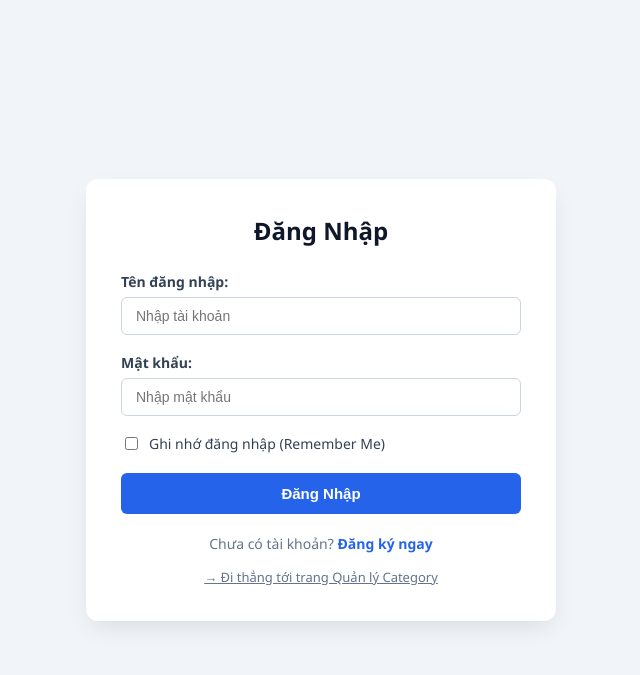
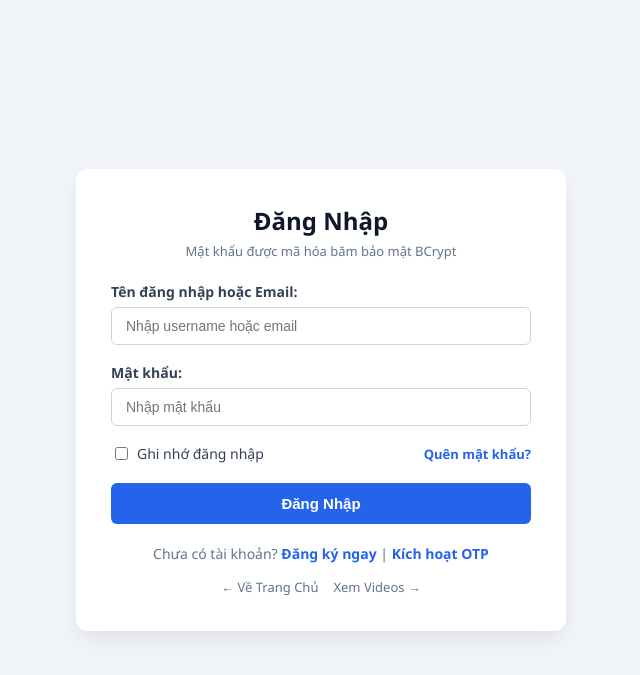
Before and after one commit to TBL251/JPA, a Java web app: page /login in a window 1280 px wide. Shown: the top 675 px of the page, without its empty margins (319-959 px from the left). Run offline with Tomcat 11, a stand-in JSP engine, Linux system fonts and the light colour scheme.

Commit message:
Thuc hien chuc nang dang nhap voi mat khau duoc ma hoa (hash password) va dang xuat

```diff
--- a/src/main/webapp/views/login.jsp
+++ b/src/main/webapp/views/login.jsp
@@ -5,53 +5,68 @@
 <head>
     <meta charset="UTF-8">
     <meta name="viewport" content="width=device-width, initial-scale=1.0">
-    <title>Đăng Nhập - Hệ Thống JPA MVC</title>
+    <title>Đăng Nhập - Hệ Thống HCMUTE JPA</title>
     <style>
         body { font-family: 'Segoe UI', Arial, sans-serif; background: #f1f5f9; display: flex; justify-content: center; align-items: center; min-height: 100vh; margin: 0; }
-        .card { background: #fff; padding: 35px; border-radius: 12px; box-shadow: 0 10px 25px -5px rgba(0,0,0,0.1); width: 100%; max-width: 400px; }
-        h2 { margin-top: 0; text-align: center; color: #0f172a; margin-bottom: 25px; }
+        .card { background: #fff; padding: 35px; border-radius: 12px; box-shadow: 0 10px 25px -5px rgba(0,0,0,0.1); width: 100%; max-width: 420px; }
+        h2 { margin-top: 0; text-align: center; color: #0f172a; margin-bottom: 20px; }
+        .subtitle { text-align: center; color: #64748b; font-size: 13px; margin-top: -15px; margin-bottom: 22px; }
         .form-group { margin-bottom: 18px; }
         label { display: block; margin-bottom: 6px; font-weight: 600; font-size: 14px; color: #334155; }
         input[type="text"], input[type="password"] { width: 100%; box-sizing: border-box; padding: 10px 14px; border: 1px solid #cbd5e1; border-radius: 6px; font-size: 14px; }
-        .remember-group { display: flex; align-items: center; gap: 8px; font-size: 14px; color: #475569; margin-bottom: 20px; }
+        .row-options { display: flex; justify-content: space-between; align-items: center; font-size: 13px; margin-bottom: 20px; }
+        .remember-group { display: flex; align-items: center; gap: 6px; color: #475569; }
+        .forgot-link { color: #2563eb; text-decoration: none; font-weight: 600; }
+        .forgot-link:hover { text-decoration: underline; }
         .btn-submit { width: 100%; padding: 12px; background: #2563eb; color: #fff; border: none; border-radius: 6px; font-weight: 600; font-size: 15px; cursor: pointer; }
         .btn-submit:hover { background: #1d4ed8; }
         .alert { background: #fee2e2; border-left: 4px solid #ef4444; color: #991b1b; padding: 10px 14px; border-radius: 4px; margin-bottom: 16px; font-size: 14px; }
         .success { background: #dcfce7; border-left: 4px solid #22c55e; color: #166534; padding: 10px 14px; border-radius: 4px; margin-bottom: 16px; font-size: 14px; }
         .footer-links { text-align: center; margin-top: 20px; font-size: 14px; color: #64748b; }
         .footer-links a { color: #2563eb; text-decoration: none; font-weight: 600; }
-        .direct-link { text-align: center; margin-top: 15px; font-size: 13px; }
+        .direct-link { text-align: center; margin-top: 15px; font-size: 13px; display: flex; justify-content: center; gap: 15px; }
+        .direct-link a { color: #64748b; text-decoration: none; }
+        .direct-link a:hover { color: #2563eb; }
     </style>
 </head>
 <body>
     <div class="card">
         <h2>Đăng Nhập</h2>
+        <div class="subtitle">Mật khẩu được mã hóa băm bảo mật BCrypt</div>
+
         <c:if test="${not empty alert}">
             <div class="alert">${alert}</div>
         </c:if>
         <c:if test="${not empty message}">
             <div class="success">${message}</div>
         </c:if>
+
         <form action="<c:url value="/login"/>" method="post">
             <div class="form-group">
-                <label for="username">Tên đăng nhập:</label>
-                <input type="text" id="username" name="username" placeholder="Nhập tài khoản" required>
+                <label for="username">Tên đăng nhập hoặc Email:</label>
+                <input type="text" id="username" name="username" placeholder="Nhập username hoặc email" required>
             </div>
             <div class="form-group">
                 <label for="password">Mật khẩu:</label>
                 <input type="password" id="password" name="password" placeholder="Nhập mật khẩu" required>
             </div>
-            <div class="remember-group">
-                <input type="checkbox" id="remember" name="remember">
-                <label for="remember" style="margin-bottom:0; font-weight:normal; cursor:pointer;">Ghi nhớ đăng nhập (Remember Me)</label>
+            <div class="row-options">
+                <div class="remember-group">
+                    <input type="checkbox" id="remember" name="remember">
+                    <label for="remember" style="margin-bottom:0; font-weight:normal; cursor:pointer;">Ghi nhớ đăng nhập</label>
+                </div>
+                <a href="<c:url value="/forgot-password"/>" class="forgot-link">Quên mật khẩu?</a>
             </div>
             <button type="submit" class="btn-submit">Đăng Nhập</button>
         </form>
+
         <div class="footer-links">
-            Chưa có tài khoản? <a href="<c:url value="/register"/>">Đăng ký ngay</a>
+            Chưa có tài khoản? <a href="<c:url value="/register"/>">Đăng ký ngay</a> |
+            <a href="<c:url value="/verify-otp"/>">Kích hoạt OTP</a>
         </div>
         <div class="direct-link">
-            <a href="<c:url value="/admin/categories"/>" style="color: #64748b;">&rarr; Đi thẳng tới trang Quản lý Category</a>
+            <a href="<c:url value="/home"/>">&larr; Về Trang Chủ</a>
+            <a href="<c:url value="/video"/>">Xem Videos &rarr;</a>
         </div>
     </div>
 </body>
```
Also changed, not shown: src/main/java/vn/iotstar/controller/LoginController.java (+13 -2 lines).
